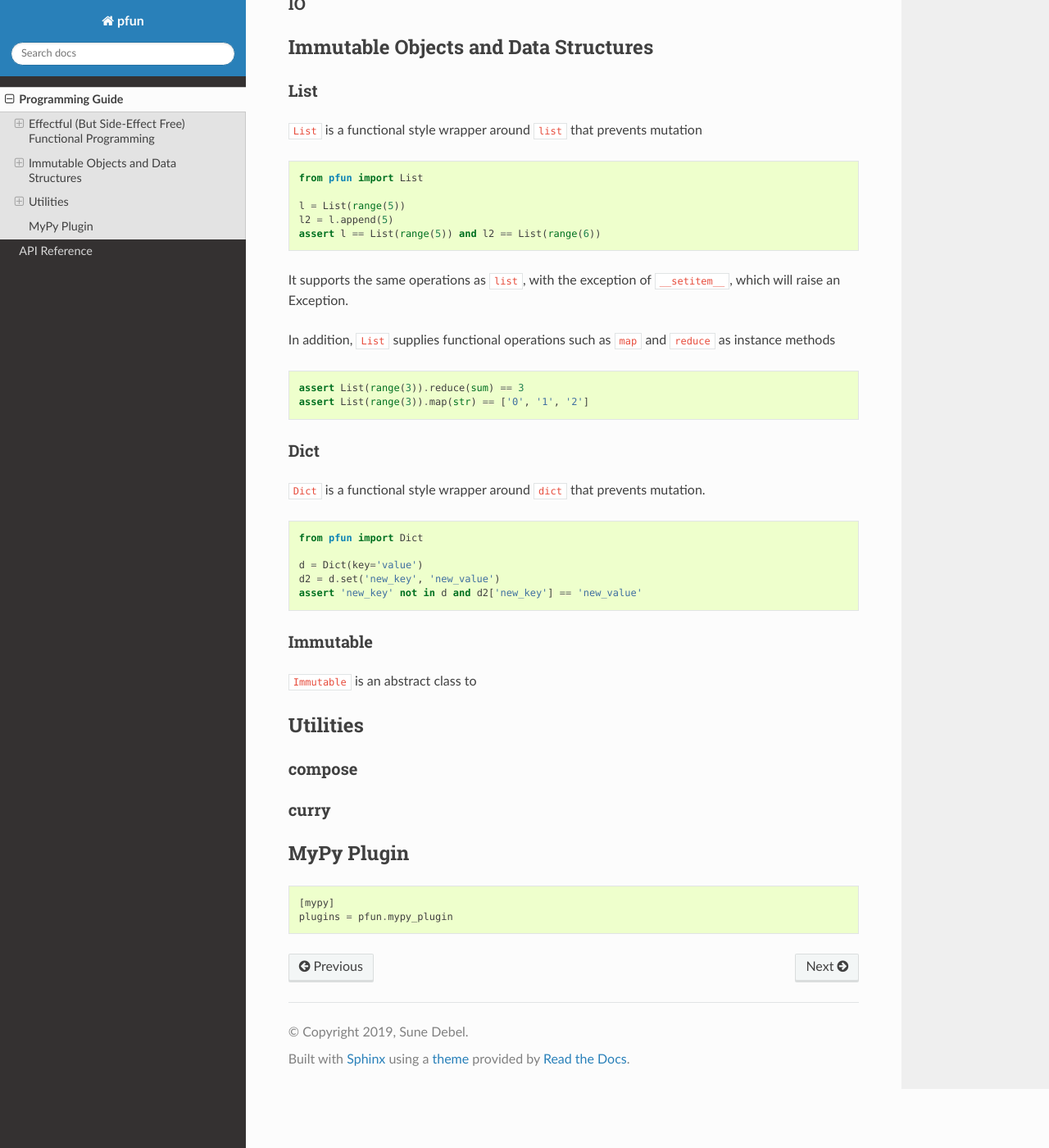
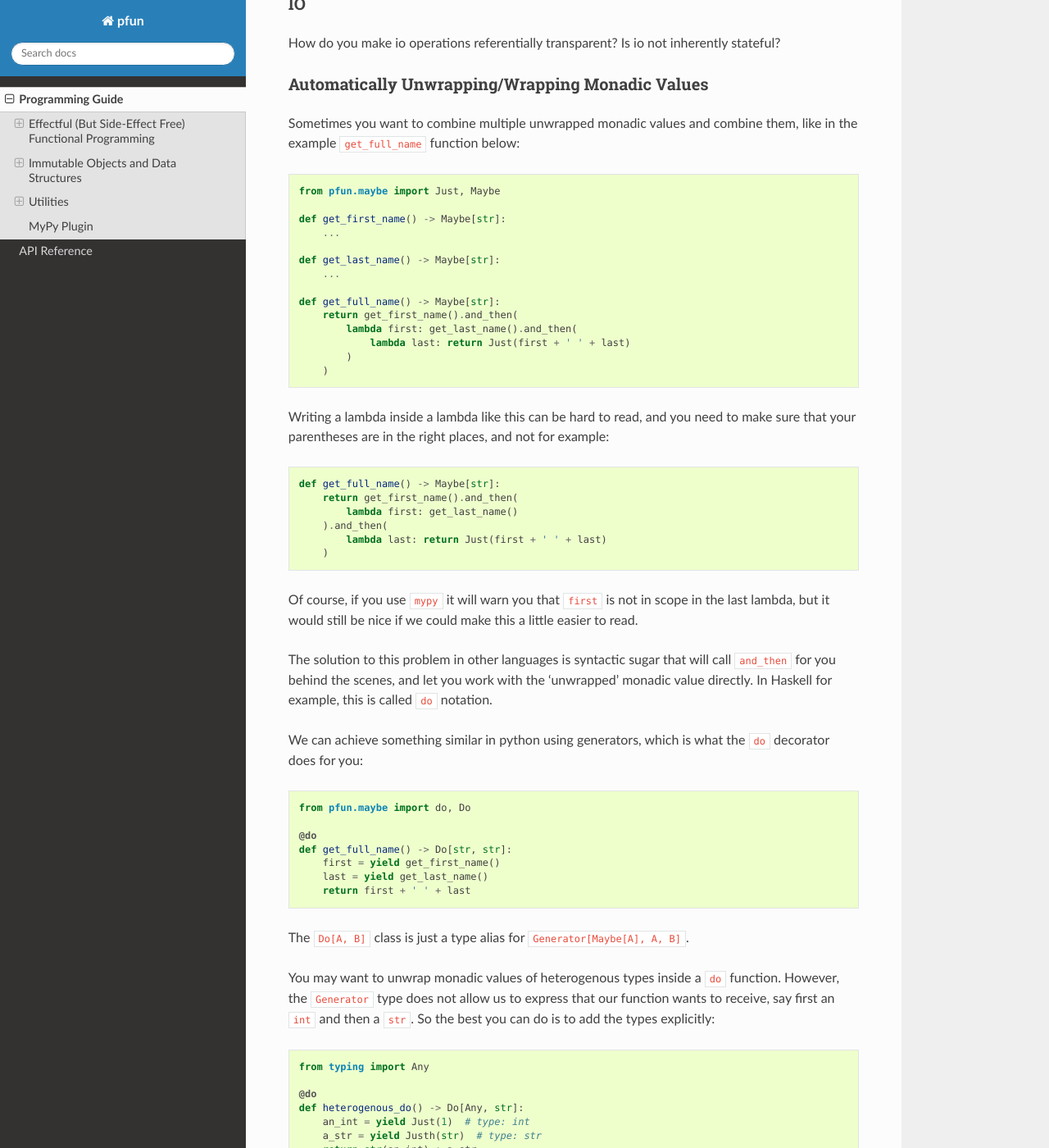
Before and after one commit to suned/pfun, a Sphinx documentation site: the page built from docs/source/programming_guide.md, in a window 1280 px wide and 1400 px high, scrolled down 5320 px. Shown: the whole window at 82% size. Built offline with Sphinx 7.4.7 and the Read the Docs theme 2.0.0, drawn with Linux system fonts in a browser that asks for light colours.

Commit message:
begin documentation

````diff
--- a/docs/source/programming_guide.md
+++ b/docs/source/programming_guide.md
@@ -245,7 +245,72 @@ print(state.run(()))  # outputs (None, ('second element',))
 ```
 The `None` value is the result of the computation (which is nothing, because all we do is change the state), and `('second element',)` is the final state.
 ### IO
+How do you make io operations referentially transparent? Is io not inherently stateful?
 
+### Automatically Unwrapping/Wrapping Monadic Values
+Sometimes you want to combine multiple unwrapped monadic values and combine them,
+like in the example `get_full_name` function below:
+```python
+from pfun.maybe import Just, Maybe
+
+def get_first_name() -> Maybe[str]:
+    ...
+
+def get_last_name() -> Maybe[str]:
+    ...
+
+def get_full_name() -> Maybe[str]:
+    return get_first_name().and_then(
+        lambda first: get_last_name().and_then(
+            lambda last: return Just(first + ' ' + last)
+        )
+    )
+```
+Writing a lambda inside a lambda like this can be hard to read, and you need to make sure
+that your parentheses are in the right places, and not for example:
+
+```python
+def get_full_name() -> Maybe[str]:
+    return get_first_name().and_then(
+        lambda first: get_last_name()
+    ).and_then(
+        lambda last: return Just(first + ' ' + last)
+    )
+```
+Of course, if you use `mypy` it will warn you that `first` is not in scope in the last lambda, but
+it would still be nice if we could make this a little easier to read.
+
+The solution to this problem in other languages is syntactic sugar that will call `and_then` for you
+behind the scenes, and let you work with the 'unwrapped' monadic value directly. In Haskell for example,
+this is called `do` notation.
+
+We can achieve something similar in python using generators, which is what the `do` decorator
+does for you:
+
+```python
+from pfun.maybe import do, Do
+
+@do
+def get_full_name() -> Do[str, str]:
+    first = yield get_first_name()
+    last = yield get_last_name()
+    return first + ' ' + last
+```
+The `Do[A, B]` class is just a type alias for `Generator[Maybe[A], A, B]`.
+
+You may want to unwrap monadic values of heterogenous types inside a `do` function. However,
+the `Generator` type does not allow us to express that our function wants to receive, say first
+an `int` and then a `str`. So the best you can do is to add the types explicitly:
+
+```python
+from typing import Any
+
+@do
+def heterogenous_do() -> Do[Any, str]:
+    an_int = yield Just(1)  # type: int
+    a_str = yield Justh(str)  # type: str
+    return str(an_int) + a_str
+```
 ## Immutable Objects and Data Structures
 ### List
 `List` is a functional style wrapper around `list` that prevents mutation
````
Also changed, not shown: 1 other file.
